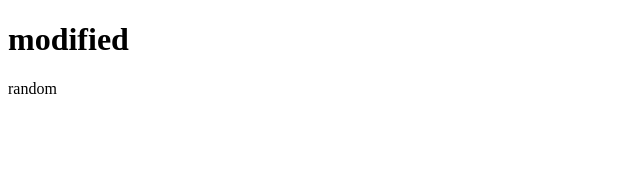
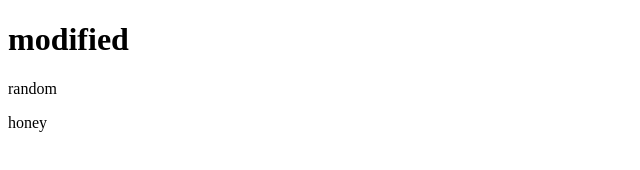
Before and after one commit to Rupa2469/lakshmi, a plain HTML site: page index.html in a window 1280 px wide. Shown: the full height of the page, 0-640 px from the left. Drawn offline with Linux system fonts and the light colour scheme.

Commit message:
new modifications

```diff
--- a/index.html
+++ b/index.html
@@ -10,5 +10,6 @@
 <body>
     <h1>modified</h1>
     <p>random</p>
+    <p>honey</p>
 </body>
 </html>
```
